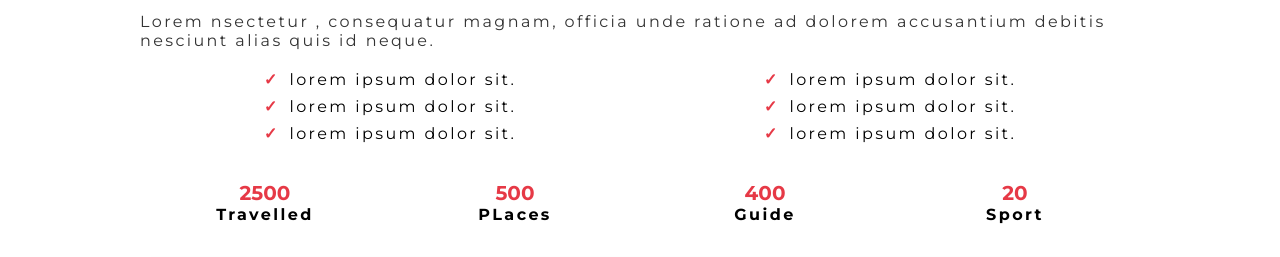
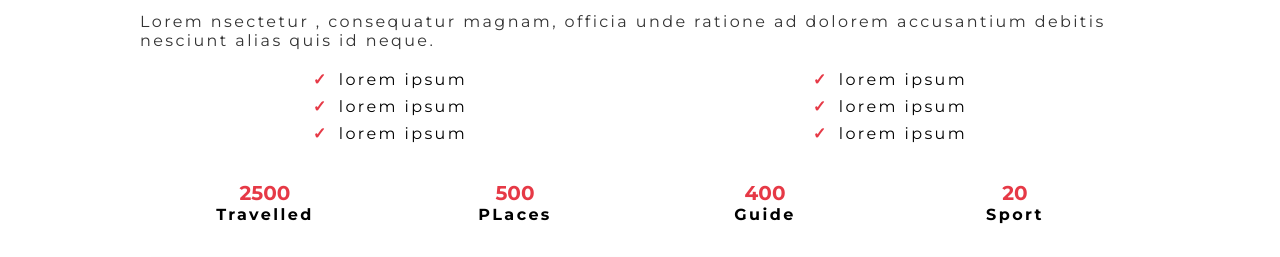
Before and after one commit to sajjad6ansari/responsive-website, a plain HTML site: page about.html in a window 1280 px wide. Shown: the part 195-452 px from the top of the page. Drawn offline with Linux system fonts and the light colour scheme.

Commit message:
about us page

```diff
--- a/about.html
+++ b/about.html
@@ -27,16 +27,16 @@
 
                 <div class="left">
                     <ul>
-                        <li><p>lorem ipsum dolor sit.</p></li>
-                        <li><p>lorem ipsum dolor sit.</p></li>
-                        <li><p>lorem ipsum dolor sit.</p></li>
+                        <li><p>lorem ipsum </p></li>
+                        <li><p>lorem ipsum </p></li>
+                        <li><p>lorem ipsum </p></li>
                     </ul>
                 </div>
                 <div class="right">
                     <ul>
-                        <li><p>lorem ipsum dolor sit.</p></li>
-                        <li><p>lorem ipsum dolor sit.</p></li>
-                        <li><p>lorem ipsum dolor sit.</p></li>
+                        <li><p>lorem ipsum </p></li>
+                        <li><p>lorem ipsum </p></li>
+                        <li><p>lorem ipsum </p></li>
                     </ul>
             </div>
             </div>
```
